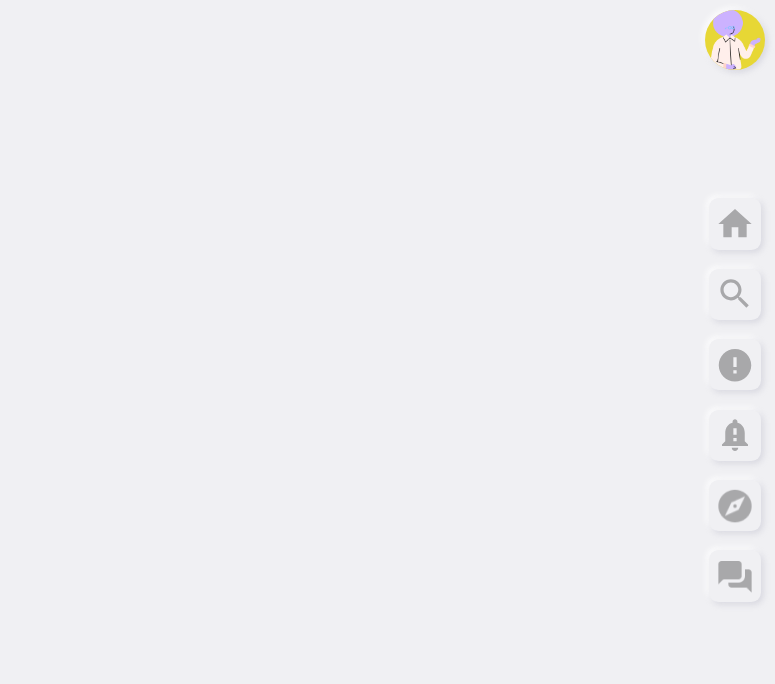
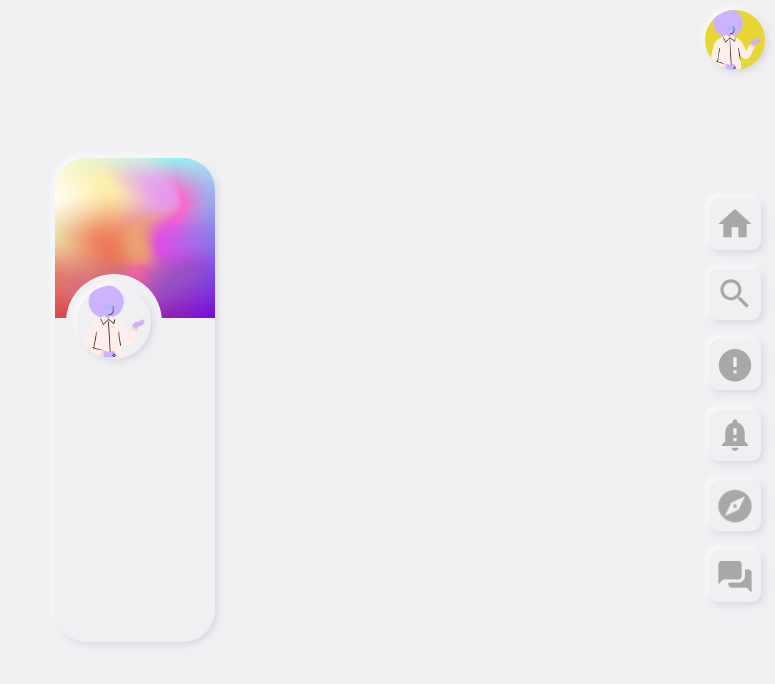
Before and after one commit to Studnia-Software/olx-pwr-frontend, a React (Vite) app: page / in a window 1280 px wide. Both pictures are taken after a click on the element 1240 px from the left and 39 px from the top of the page. Shown: the top 684 px of the page, without its empty margins (505-1280 px from the left). Built offline with nearby package versions, Linux system fonts and the light colour scheme.

Commit message:
Add profile picture for profile page

```diff
--- a/src/App.jsx
+++ b/src/App.jsx
@@ -42,7 +42,7 @@ function contentPage(currentContentName, setCurrentContentName) {
 }
 
 function App() {
-    const [currentContentName, setCurrentContentName] = useState("");
+    const [currentContentName, setCurrentContentName] = useState("Home");
 
     return <>
         {response ? <>
--- a/src/App.scss
+++ b/src/App.scss
@@ -46,7 +46,7 @@
     }
   }
 
-  .profile-picture {
+  > .profile-picture {
     position: absolute;
     right: 0.6rem;
     top: 0.6rem;
@@ -72,8 +72,8 @@
     display: flex;
     justify-content: center;
     align-items: center;
-    width: 100%;
-    height: 100%;
+    width: 100dvw;
+    height: 100dvh;
     padding: 5rem;
   }
 }
--- a/src/components/ProfilePage/ProfilePage.jsx
+++ b/src/components/ProfilePage/ProfilePage.jsx
@@ -1,6 +1,14 @@
+import styles from "./ProfilePage.module.scss"
+
 function ProfilePage() {
-    return <>
-    </>
+    return <div className={styles.profileContainer}>
+        <img className={styles.headerImage} src="/src/assets/header.png" alt="header image"/>
+        <div className={styles.infoCon}>
+            <div className={styles.profilePicture}>
+                <img src="/src/assets/profile.png" alt="profile picture"/>
+            </div>
+        </div>
+    </div>
 }
 
 export default ProfilePage;
--- a/src/components/ProfilePage/ProfilePage.module.scss
+++ b/src/components/ProfilePage/ProfilePage.module.scss
@@ -0,0 +1,38 @@
+@import "/src/scss/globals";
+
+.profileContainer {
+  border-radius: 2rem;
+  box-shadow: $s_drop-shadow;
+  overflow: hidden;
+}
+
+.headerImage {
+  width: 100%;
+  height: 10rem;
+  object-fit: cover;
+}
+
+.infoCon {
+  position: relative;
+  min-height: 20rem;
+}
+
+.profilePicture {
+  position: relative;
+  top: -3rem;
+  left: 0.7rem;
+  padding: 0.7rem;
+  width: 6rem;
+  aspect-ratio: 1 / 1;
+  border-radius: 3rem;
+  background-color: $c_main-white;
+  overflow: hidden;
+
+  img {
+    width: 100%;
+    aspect-ratio: 1 / 1;
+    object-fit: contain;
+    border-radius: 3rem;
+    box-shadow: $s_drop-shadow;
+  }
+}
--- a/src/util/icons.jsx
+++ b/src/util/icons.jsx
@@ -7,6 +7,7 @@ import chat from "/src/assets/icons/Chat.png"
 import facebook from "/src/assets/icons/Facebook.svg"
 import github from "/src/assets/icons/GitHub.png"
 import google from "/src/assets/icons/Google.png"
+import twitter from "/src/assets/icons/Twitter.svg"
 
 const ICONS = {
     home: home,
@@ -18,6 +19,7 @@ const ICONS = {
     facebook: facebook,
     github: github,
     google: google,
+    twitter: twitter,
 }
 
 export default ICONS;
```
Also changed, not shown: src/assets/header.png (added), src/assets/icons/Twitter.svg (added).
